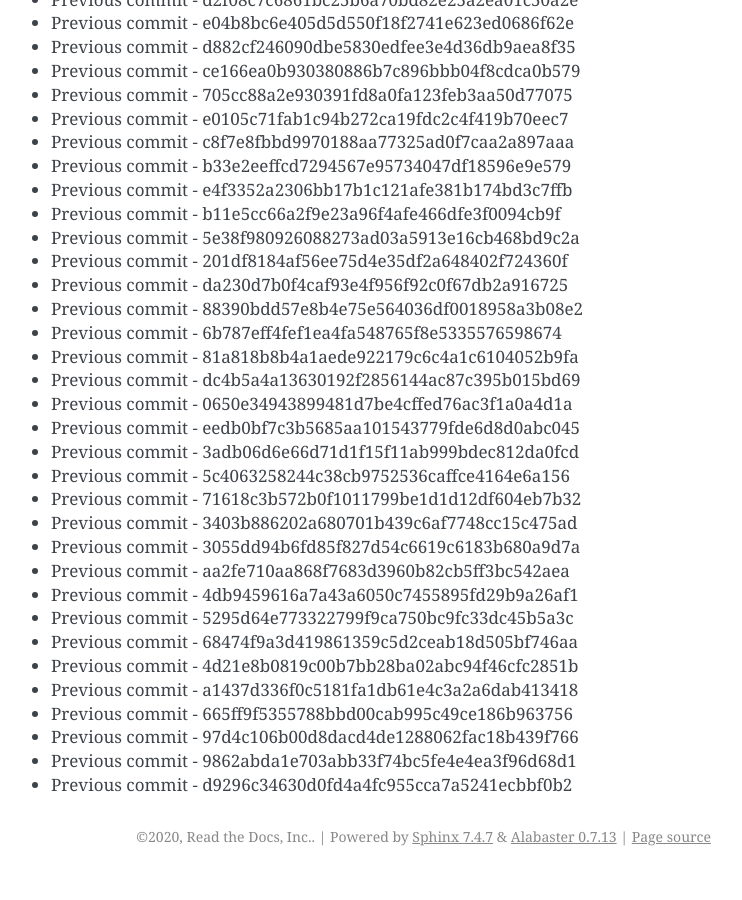
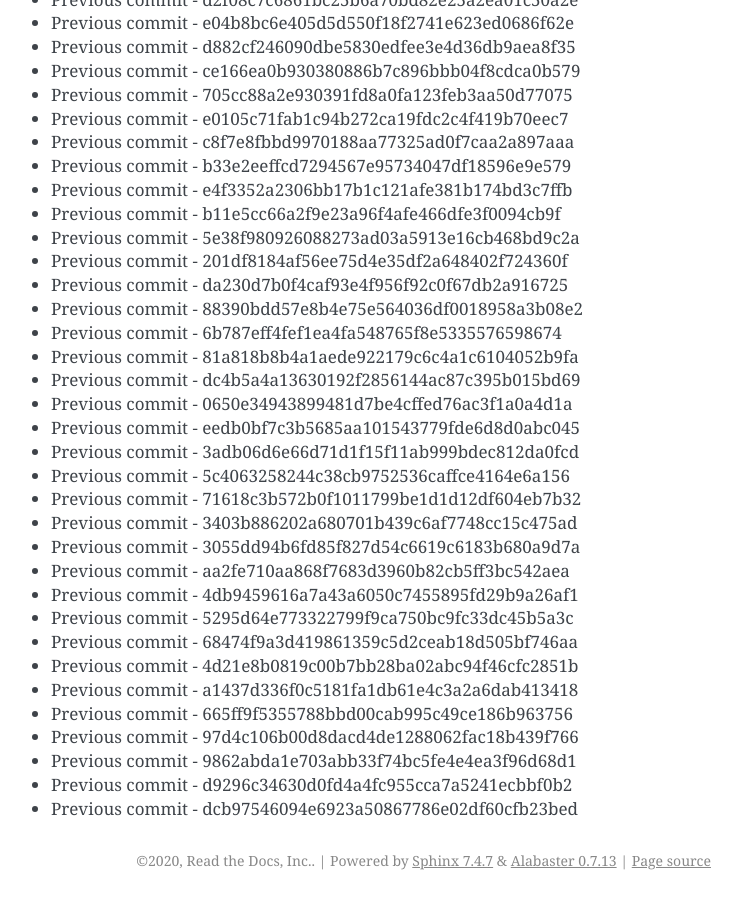
Before and after one commit to readthedocs/rtd-git-stresstest, a Sphinx documentation site: the page built from docs/updates.rst, in a window 1280 px wide and 900 px high, scrolled down 85111 px. Shown: the whole window, without its empty margins (399-1141 px from the left). Built offline with Sphinx 7.4.7, drawn with Linux system fonts in a browser that asks for light colours; before the commit the page ends 85987 px from its top, so only the background shows below that.

Commit message:
Generating commit from previous: dcb97546094e6923a50867786e02df60cfb23bed

```diff
--- a/docs/updates.rst
+++ b/docs/updates.rst
@@ -3608,3 +3608,4 @@ It can be tested for any performance characteristics.
 * Previous commit - 97d4c106b00d8dacd4de1288062fac18b439f766
 * Previous commit - 9862abda1e703abb33f74bc5fe4e4ea3f96d68d1
 * Previous commit - d9296c34630d0fd4a4fc955cca7a5241ecbbf0b2
+* Previous commit - dcb97546094e6923a50867786e02df60cfb23bed
```
